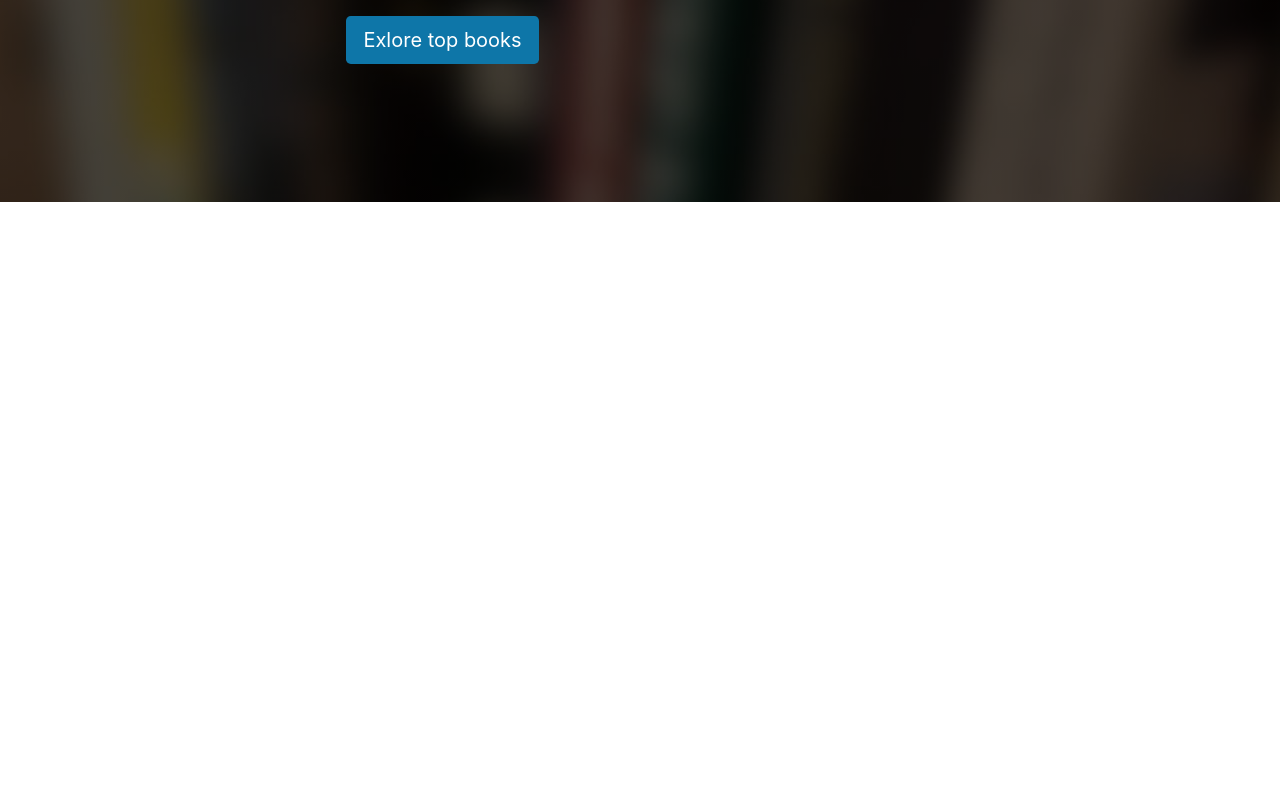
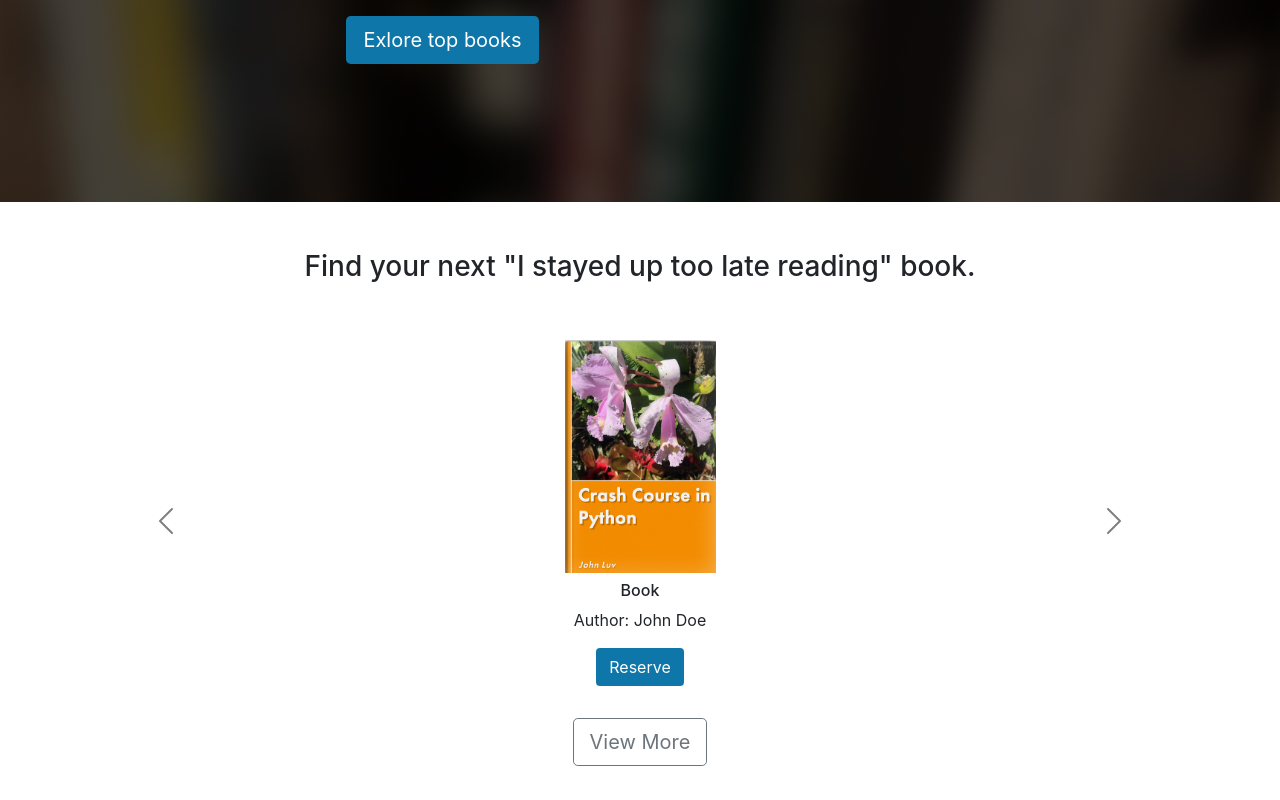
Before and after one commit to Kheng-Uzamaki/library_management, a React (Create React App) app: page / in a window 1280 px wide. Shown: the part 276-1076 px from the top of the page. Before the commit the page ends 800 px from the top, so only its background shows below. Built offline with nearby package versions, Linux system fonts and the light colour scheme.

Commit message:
Carousel

```diff
--- a/src/App.tsx
+++ b/src/App.tsx
@@ -2,12 +2,14 @@
 import './App.css';
 import Navbar from './Layouts/NavbarAndFooter/Navbar';
 import { ExploreTopBooks } from './Layouts/HomePage/ExploreTopBooks';
+import Carousel from './Layouts/HomePage/Carousel';
 
 function App() {
   return (
     <div>
       <Navbar />
       <ExploreTopBooks />
+      <Carousel />
     </div>
   );
 }
--- /dev/null
+++ b/src/Layouts/HomePage/Carousel.tsx
@@ -0,0 +1,138 @@
+import React from "react";
+
+const Carousel = () => {
+  return (
+    <div className="container mt-5" style={{ height: 550 }}>
+      <div className="homepage-carousel-title">
+        <h3>Find your next "I stayed up too late reading" book.</h3>
+      </div>
+
+      <div
+        id="carouselExampleControls"
+        className="carousel carousel-dark slide mt-5 d-none d-lg-block"
+        data-bs-ride="carousel"
+      >
+        {/* Desktop */}
+        <div className="carousel-inner">
+          {/* First Slide (Active) */}
+          <div className="carousel-item active">
+            <div className="row d-flex justify-content-center align-items-center">
+              <div className="col-xs-6 col-sm-6 col-md-4 col-lg-3 mb-3">
+                <div className="text-center">
+                  <img
+                    src={require("./../../Images/BooksImages/book-luv2code-1000.png")}
+                    width="151"
+                    height="233"
+                    alt="Book"
+                  />
+                  <h6 className="mt-2">Book</h6>
+                  <p>Author: John Doe</p>
+                  <a href="#" className="btn main-color text-white">
+                    Reserve
+                  </a>
+                </div>
+              </div>
+            </div>
+          </div>
+
+          {/* Second Slide */}
+          <div className="carousel-item">
+            <div className="row d-flex justify-content-center align-items-center">
+              <div className="col-xs-6 col-sm-6 col-md-4 col-lg-3 mb-3">
+                <div className="text-center">
+                  <img
+                    src={require("./../../Images/BooksImages/book-luv2code-1000.png")}
+                    width="151"
+                    height="233"
+                    alt="Book"
+                  />
+                  <h6 className="mt-2">Book</h6>
+                  <p>Author: John Doe</p>
+                  <a href="#" className="btn main-color text-white">
+                    Reserve
+                  </a>
+                </div>
+              </div>
+            </div>
+          </div>
+
+          {/* Third Slide */}
+          <div className="carousel-item">
+            <div className="row d-flex justify-content-center align-items-center">
+              <div className="col-xs-6 col-sm-6 col-md-4 col-lg-3 mb-3">
+                <div className="text-center">
+                  <img
+                    src={require("./../../Images/BooksImages/book-luv2code-1000.png")}
+                    width="151"
+                    height="233"
+                    alt="Book"
+                  />
+                  <h6 className="mt-2">Book</h6>
+                  <p>Author: John Doe</p>
+                  <a href="#" className="btn main-color text-white">
+                    Reserve
+                  </a>
+                </div>
+              </div>
+            </div>
+          </div>
+        </div>
+
+        {/* Carousel Controls */}
+        <button
+          className="carousel-control-prev"
+          type="button"
+          data-bs-target="#carouselExampleControls"
+          data-bs-slide="prev"
+        >
+          <span
+            className="carousel-control-prev-icon"
+            aria-hidden="true"
+          ></span>
+          <span className="visually-hidden">Previous</span>
+        </button>
+        <button
+          className="carousel-control-next"
+          type="button"
+          data-bs-target="#carouselExampleControls"
+          data-bs-slide="next"
+        >
+          <span
+            className="carousel-control-next-icon"
+            aria-hidden="true"
+          ></span>
+          <span className="visually-hidden">Next</span>
+        </button>
+      </div>
+
+      {/* Mobile */}
+      <div className="d-lg-none mt-3">
+        <div className="row d-flex justify-content-center align-items-center">
+          <div className="text-center">
+            <img
+              src={require("./../../Images/BooksImages/book-luv2code-1000.png")}
+              width="151"
+              height="233"
+              alt="Book"
+            />
+            <h6 className="mt-2">
+              <b>Book</b>
+            </h6>
+            <p>Author: John Doe</p>
+            <a href="#" className="btn main-color text-white">
+              Reserve
+            </a>
+          </div>
+        </div>
+      </div>
+
+      <div className="homepage-carousel-title mt-3">
+        <a href="#" className="btn btn-outline-secondary btn-lg">
+          View More
+        </a>
+      </div>
+    </div>
+  );
+};
+
+export default Carousel;
```
